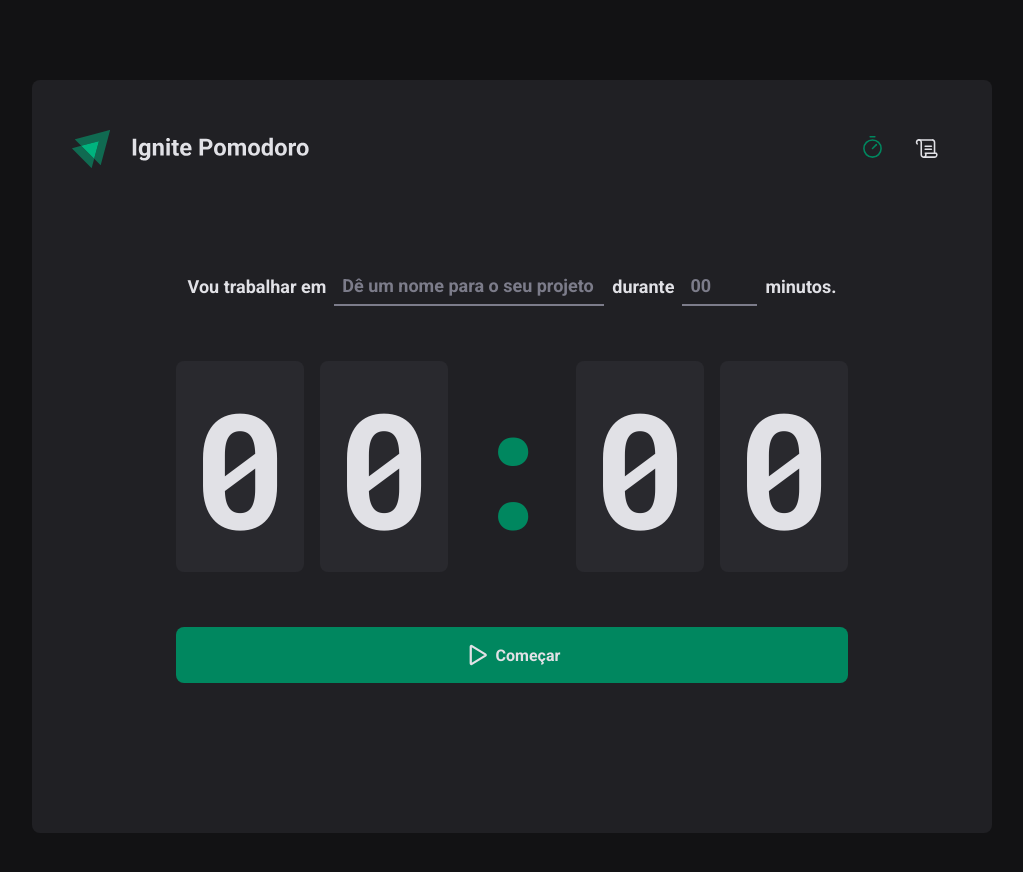
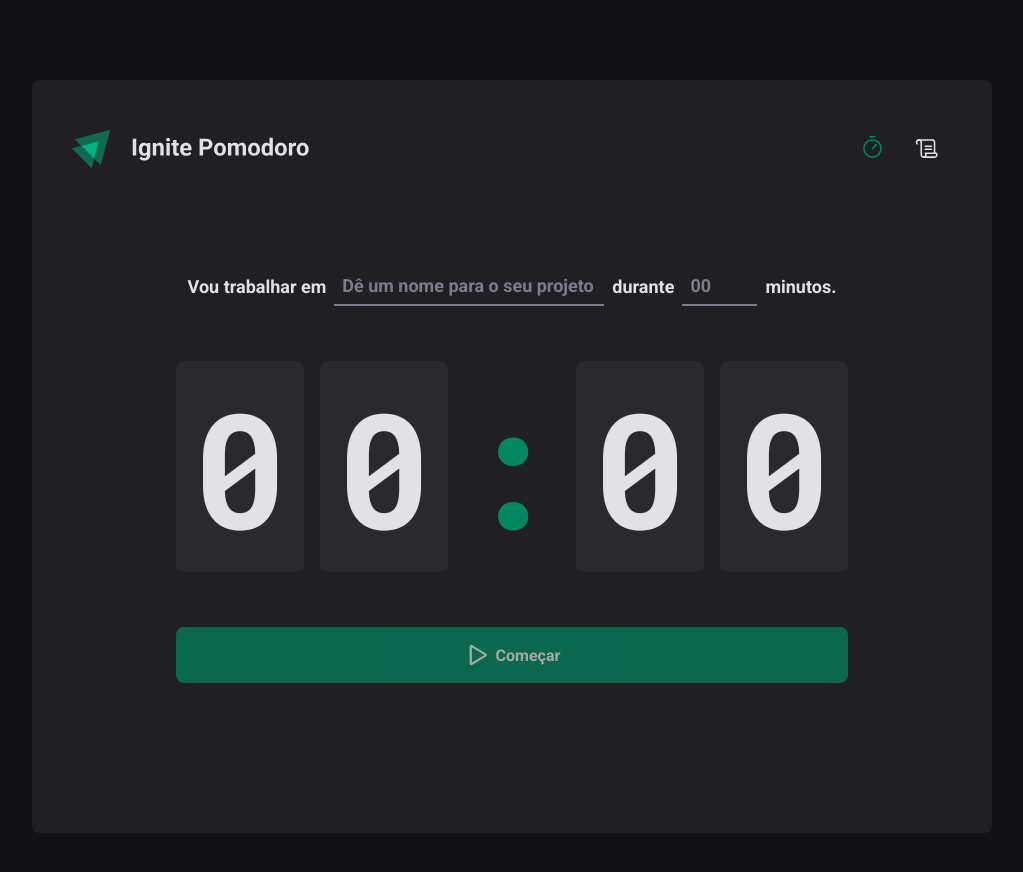
Before and after one commit to HenriqueFerraz27/ignite-pomodoro, a React (Vite) app: page / in a window 1280 px wide. Shown: the top 872 px of the page, without its empty margins (128-1151 px from the left). Built offline with nearby package versions, Linux system fonts and the light colour scheme; the HTML template or start-up script is replaced by a standard one.

Commit message:
🏗feat(hook-form): form management

```diff
--- a/package.json
+++ b/package.json
@@ -13,6 +13,7 @@
     "phosphor-react": "^1.4.1",
     "react": "^18.2.0",
     "react-dom": "^18.2.0",
+    "react-hook-form": "^7.48.2",
     "react-router-dom": "^6.18.0",
     "styled-components": "^6.1.1"
   },
--- a/src/pages/Home/index.tsx
+++ b/src/pages/Home/index.tsx
@@ -1,16 +1,28 @@
 import * as Icon from 'phosphor-react'
 import * as S from './styles'
+import { useForm } from 'react-hook-form'
 
 export const Home = () => {
+  const { register, handleSubmit, watch } = useForm()
+
+  const handleCreateNewCycle = (data: any) => {
+    console.log(data)
+  }
+
+  const task = watch('task')
+  const minutesAmount = watch('minutesAmount')
+  const isSubmitDisable = !task || !minutesAmount
+
   return (
     <S.Home>
-      <form action="">
+      <form onSubmit={handleSubmit(handleCreateNewCycle)}>
         <S.FormContainer>
           <label htmlFor="task">Vou trabalhar em</label>
           <S.TaskInput
             id="task"
             type="text"
             placeholder="Dê um nome para o seu projeto"
+            {...register('task')}
           />
 
           <label htmlFor="minutesAmount">durante</label>
@@ -21,6 +33,7 @@
             step={5}
             min={5}
             max={60}
+            {...register('minutesAmount', { valueAsNumber: true })}
           />
 
           <span>minutos.</span>
@@ -34,7 +47,7 @@
           <span>0</span>
         </S.Pomodoro>
 
-        <S.PomodoroButton type="submit">
+        <S.PomodoroButton type="submit" disabled={isSubmitDisable}>
           <Icon.Play weight="bold" /> Começar
         </S.PomodoroButton>
       </form>
```
Also changed, not shown: 1 other file (tests, documents, lock files or other folders).
